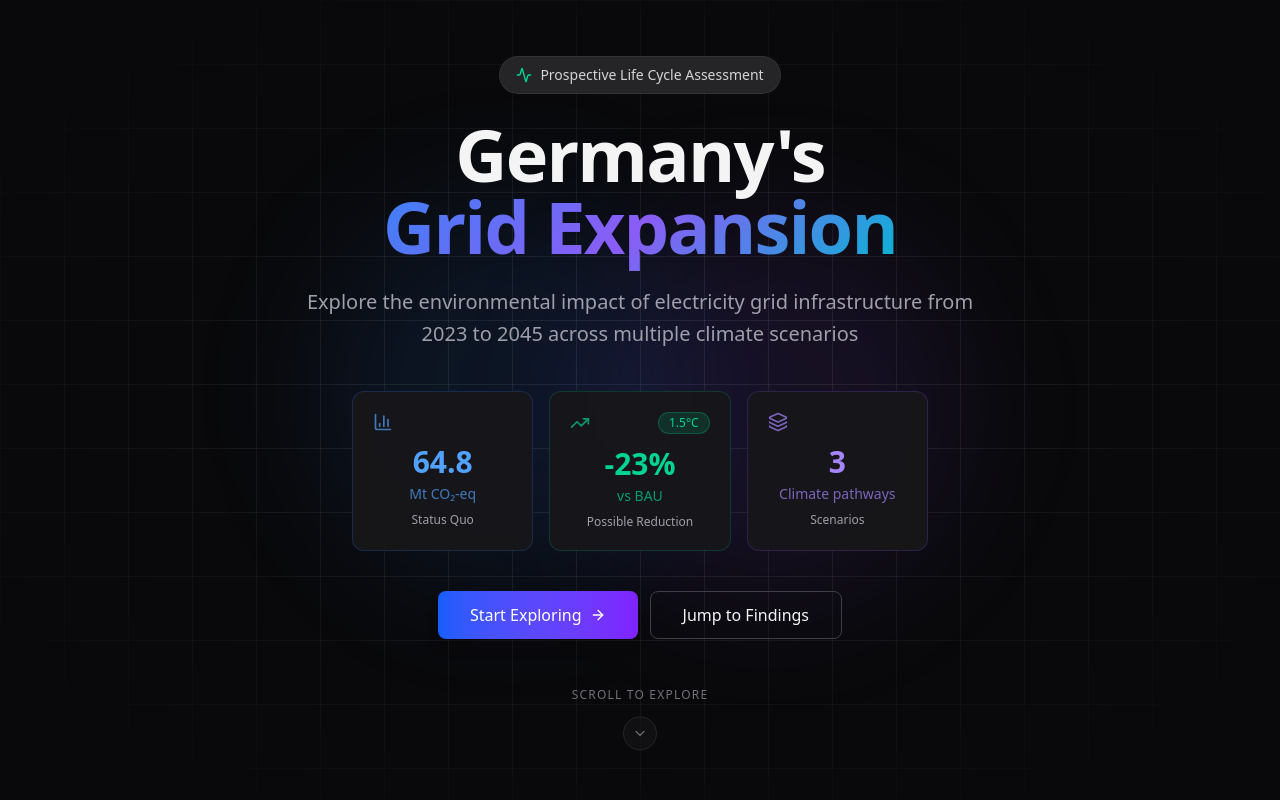
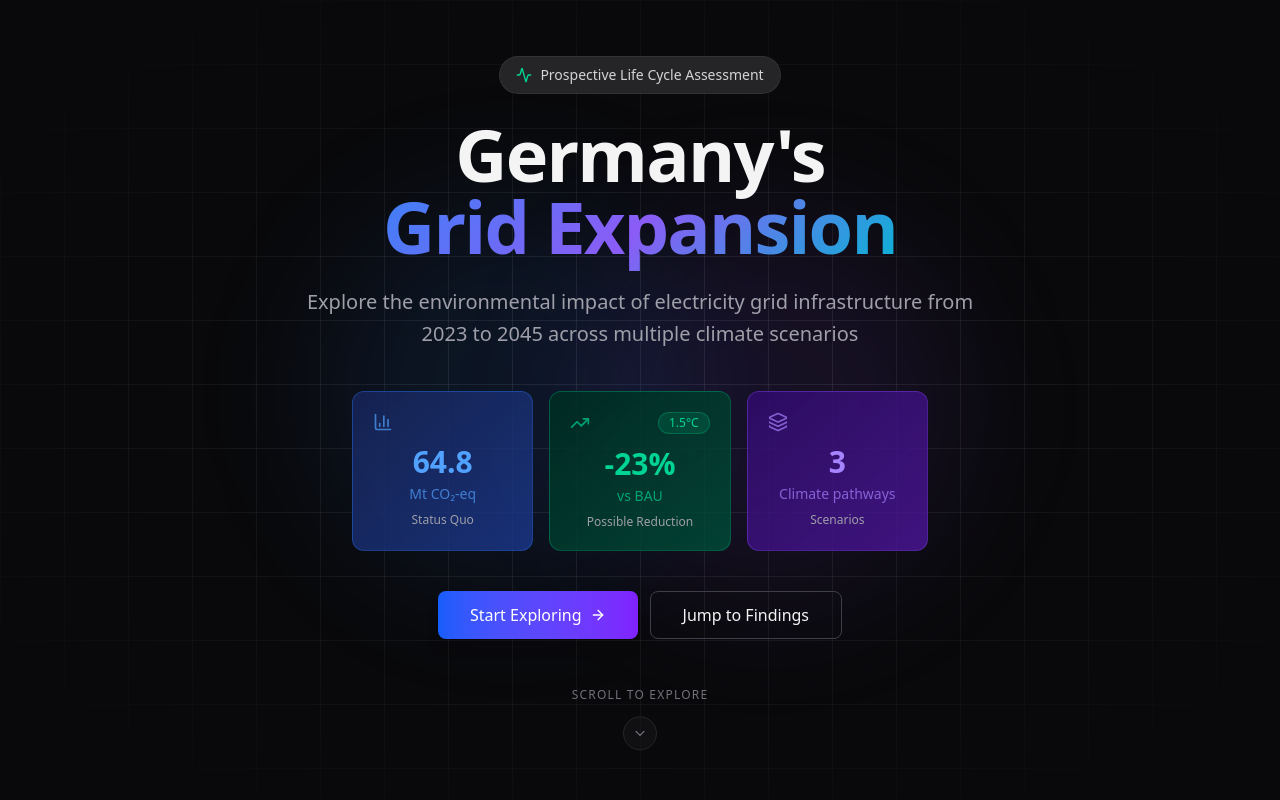
Before and after one commit to TimoDiepers/plca-grid-expansion, a React (Vite) app in the folder webapp/: page / in a window 1280 px wide. Shown: the top 800 px of the page. Built offline with nearby package versions, Linux system fonts and the light colour scheme.

Commit message:
Set card opacity to 90% and restore colored hero card backgrounds
Co-authored-by: TimoDiepers <90762029+TimoDiepers@users.noreply.github.com>

```diff
--- a/webapp/src/App.tsx
+++ b/webapp/src/App.tsx
@@ -106,15 +106,15 @@ function MetricCard({
   color?: "blue" | "emerald" | "violet" | "amber" | "rose";
 }) {
   const colorClasses = {
-    blue: "text-blue-400 bg-blue-500/10 border-blue-500/20",
-    emerald: "text-emerald-400 bg-emerald-500/10 border-emerald-500/20",
-    violet: "text-violet-400 bg-violet-500/10 border-violet-500/20",
-    amber: "text-amber-400 bg-amber-500/10 border-amber-500/20",
-    rose: "text-rose-400 bg-rose-500/10 border-rose-500/20",
+    blue: "text-blue-400 bg-gradient-to-br from-blue-950/90 to-blue-900/80 border-blue-500/30",
+    emerald: "text-emerald-400 bg-gradient-to-br from-emerald-950/90 to-emerald-900/80 border-emerald-500/30",
+    violet: "text-violet-400 bg-gradient-to-br from-violet-950/90 to-violet-900/80 border-violet-500/30",
+    amber: "text-amber-400 bg-gradient-to-br from-amber-950/90 to-amber-900/80 border-amber-500/30",
+    rose: "text-rose-400 bg-gradient-to-br from-rose-950/90 to-rose-900/80 border-rose-500/30",
   };
 
   return (
-    <div className={`rounded-xl border p-4 sm:p-5 ${colorClasses[color]} bg-zinc-900/95`}>
+    <div className={`rounded-xl border p-4 sm:p-5 ${colorClasses[color]}`}>
       <div className="flex items-center justify-between mb-3">
         <Icon className="h-5 w-5 opacity-70" />
         {trend && (
--- a/webapp/src/components/ui/card.tsx
+++ b/webapp/src/components/ui/card.tsx
@@ -7,12 +7,12 @@ const cardVariants = cva(
   {
     variants: {
       variant: {
-        default: "border-zinc-700/30 bg-zinc-900/95 hover:border-zinc-600/40",
-        glass: "border-white/10 bg-zinc-900/90",
-        gradient: "border-0 bg-gradient-to-br from-zinc-900/95 to-zinc-950/95",
-        accent: "border-blue-500/20 bg-blue-950/95",
-        success: "border-emerald-500/20 bg-emerald-950/95",
-        warning: "border-amber-500/20 bg-amber-950/95",
+        default: "border-zinc-700/30 bg-zinc-900/90 hover:border-zinc-600/40",
+        glass: "border-white/10 bg-zinc-900/85",
+        gradient: "border-0 bg-gradient-to-br from-zinc-900/90 to-zinc-950/90",
+        accent: "border-blue-500/20 bg-blue-950/90",
+        success: "border-emerald-500/20 bg-emerald-950/90",
+        warning: "border-amber-500/20 bg-amber-950/90",
       },
     },
     defaultVariants: {
```
